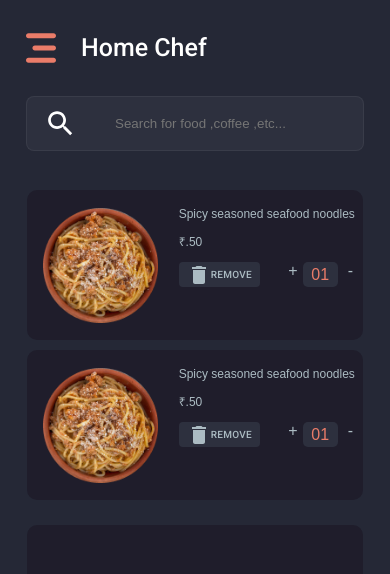
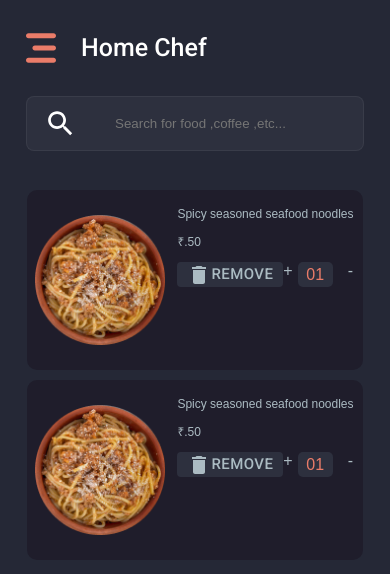
Before and after one commit to aninarafath6/Home-Chef, a React (Create React App) app in the folder home-che-front-end/: page /cart in a window 390 px wide. Shown: the top 574 px of the page. Built offline with nearby package versions, Linux system fonts and the light colour scheme.

Commit message:
cart design modified on mobile large size 768

```diff
--- a/home-che-front-end/src/components/cart/Cart.Element.js
+++ b/home-che-front-end/src/components/cart/Cart.Element.js
@@ -15,7 +15,7 @@
     /* on tablet device */
     @media screen and (max-width:768px){
         width:90%;
-        flex-direction:row;
+        flex-direction:column;
     }
     /* on small device */
     @media screen and (max-width:425px){
@@ -27,15 +27,16 @@
 `;
 
 export const CartItemSection = styled.div`
-    width:60%;
-    min-height:150px;
+    width:100%;
+    min-height:200px;
     display:flex;
     flex-direction:column;
     gap:10px;
 
     /* on tablet device */
     @media screen and (max-width:768px){
-        width:60%;
+        width:100%;
+        min-height:200px;
     }
     /* on mobile large device */
     @media screen and (max-width:425px){
@@ -76,6 +77,10 @@
         height:150px;
         border-radius:10px;
         display:flex;
+        @media screen and (max-width:768px){
+            height:180px;
+
+        }
 `;
 export const ItemImageSection = styled.div`
     /* background-color:cyan; */
@@ -93,6 +98,10 @@
 `;
 export const ItemImage = styled.img`
     width:115px;
+    @media screen and (max-width:768px){
+        width:130px;
+
+        }
 `;
 export const ItemName = styled.p`
         color:#ABBBC2;
@@ -115,14 +124,30 @@
 height:25px;
 display:flex;
 justify-content:space-between;
+    @media screen and (max-width:1080px){
+justify-content:space-around;
+
+
+    }
 `;
 
 export const RemoveItemBtn = styled(Button)`
 &&&{
-    /* width:15px; */
     background-color:#2D303E;
     color:#ABBBC2;
     font-size:10px;
+    @media screen and (max-width:1080px){
+    justify-content:space-around;
+    font-size:12px;
+    }
+}
+@media screen and (max-width:768px){
+        &&&{
+    font-size:15px;
+    padding:10px ;
+
+        }
+
 }
 `;
 export const RemoveIcon = styled(DeleteIcon)`
@@ -142,8 +167,8 @@
     justify-content:center;
     border-radius:5px;
     margin-right:5px;
-    @media screen and (max-width:425px){
-        margin-right:10px;
+    @media screen and (max-width:768px){
+        margin-right:15px;
 
     }
 
@@ -157,7 +182,6 @@
 
 `;
 export const QuantityDecrement =styled.span`
-margin-left:5px;
 cursor:pointer;
 color:#ABBBC2;
 
```
Also changed, not shown: 1 other file (tests, documents, lock files or other folders).
